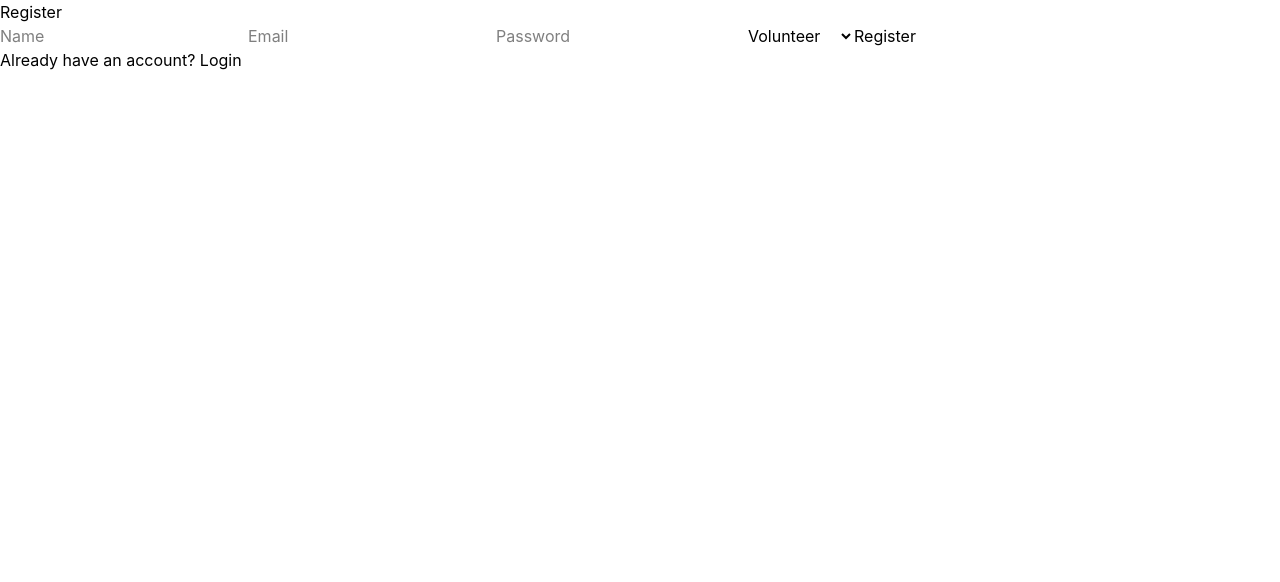
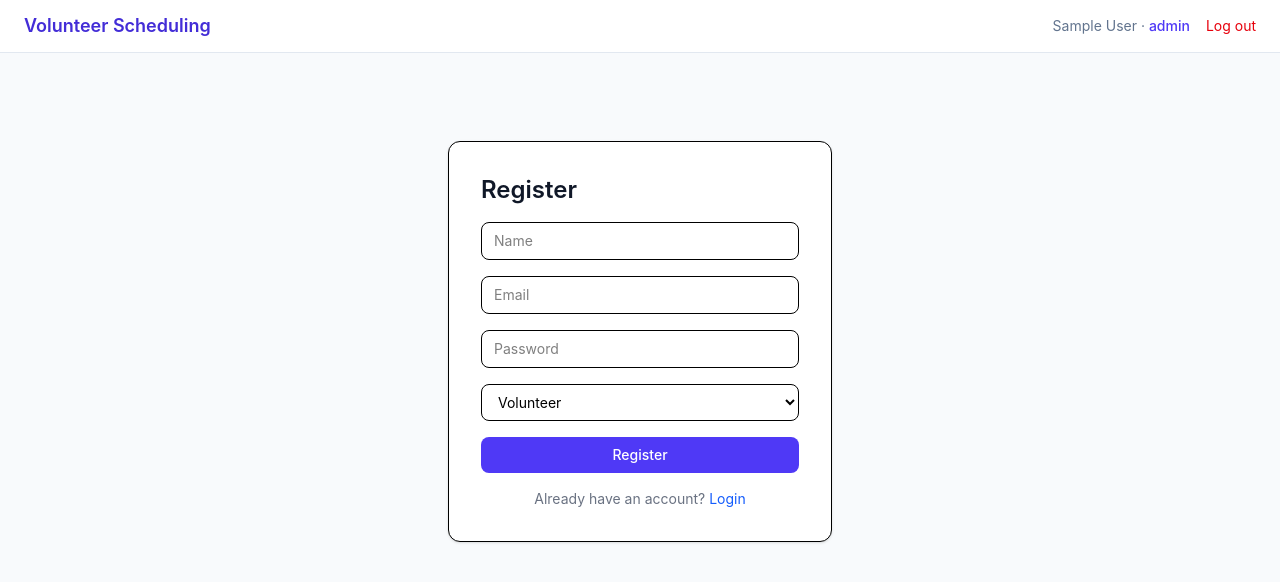
Before and after one commit to PrathamGarg05/Volunteer-Scheduling, a React (Vite) app in the folder client/: page /register in a window 1280 px wide. Shown: the top 582 px of the page. Built offline with nearby package versions, Linux system fonts and the light colour scheme; no server answers; sample sign-in values are in the browser's storage.

Commit message:
style: add tailwind css and restyle auth, program, and shift screens

```diff
--- a/client/src/App.jsx
+++ b/client/src/App.jsx
@@ -5,11 +5,14 @@ import Login from './pages/Login.jsx';
 import Register from './pages/Register.jsx';
 import ProgramsList from './pages/ProgramList.jsx';
 import ProgramDetail from './pages/ProgramDetails.jsx';
-
+import NavBar from './components/NavBar.jsx';
 export default function App() {
   return (
     <AuthProvider>
       <BrowserRouter>
+        <main className="min-h-screen bg-slate-50">
+          <NavBar />
+          <div className="max-w-4xl mx-auto p-6">
             <Routes>
               <Route path="/login" element={<Login />} />
               <Route path="/register" element={<Register />} />
@@ -17,6 +20,10 @@ export default function App() {
               <Route path="/programs/:id" element={<ProtectedRoute><ProgramDetail /></ProtectedRoute>} />
               <Route path="/" element={<Navigate to="/programs" replace />} />
             </Routes>
+          </div>
+        </main>
+
+
       </BrowserRouter>
     </AuthProvider>
   );
--- /dev/null
+++ b/client/src/components/FillStateBadge.jsx
@@ -0,0 +1,14 @@
+const styles = {
+    "Open": "bg-green-100 text-green-800",
+    "Partially Filled": "bg-yellow-100 text-yellow-800",
+    "Filled": "bg-blue-100 text-blue-800",
+    "Closed": "bg-gray-200 text-gray-600",
+  };
+
+  export default function FillStateBadge({ status }) {
+    return (
+      <span className={`px-2 py-1 rounded-full text-xs font-medium ${styles[status]}`}>
+        {status}
+      </span>
+    );
+  }
--- /dev/null
+++ b/client/src/components/NavBar.jsx
@@ -0,0 +1,19 @@
+import { Link } from "react-router-dom";
+import { useAuth } from "../hooks/useAuth.js";
+
+export default function NavBar() {
+    const { user, logout } = useAuth();
+    if (!user) return null;
+
+    return (
+        <nav className="bg-white border-b border-slate-200 px-6 py-3 flex items-center justify-between">
+            <Link to="/programs" className="font-semibold text-lg text-indigo-700">
+                Volunteer Scheduling
+            </Link>
+            <div className="flex items-center gap-4 text-sm">
+                <span className="text-slate-500">{user.name} · <span className="text-indigo-600 font-medium">{user.role}</span></span>
+                <button onClick={logout} className="text-red-600 hover:underline">Log out</button>
+            </div>
+        </nav>
+    );
+}
--- a/client/src/pages/Login.jsx
+++ b/client/src/pages/Login.jsx
@@ -23,13 +23,27 @@ export default function Login() {
   };
 
   return (
-    <form onSubmit={handleSubmit}>
-      <h2>Login</h2>
-      {error && <p style={{ color: "red" }}>{error}</p>}
-      <input type="email" placeholder="Email" value={email} onChange={(e) => setEmail(e.target.value)} required />
-      <input type="password" placeholder="Password" value={password} onChange={(e) => setPassword(e.target.value)} required />
-      <button type="submit">Log in</button>
-      <p>No account? <Link to="/register">Register</Link></p>
-    </form>
+    <div className="max-w-sm mx-auto mt-16">
+      <form onSubmit={handleSubmit} className="bg-white p-8 rounded-xl shadow-sm border space-y-4">
+        <h2 className="text-2xl font-semibold text-gray-900">Login</h2>
+        {error && <p className="text-sm text-red-600 bg-red-50 px-3 py-2 rounded">{error}</p>}
+        <input
+          type="email" placeholder="Email" value={email}
+          onChange={(e) => setEmail(e.target.value)} required
+          className="w-full border rounded-lg px-3 py-2 text-sm focus:outline-none focus:ring-2 focus:ring-blue-500"
+        />
+        <input
+          type="password" placeholder="Password" value={password}
+          onChange={(e) => setPassword(e.target.value)} required
+          className="w-full border rounded-lg px-3 py-2 text-sm focus:outline-none focus:ring-2 focus:ring-blue-500"
+        />
+        <button type="submit" className="w-full bg-indigo-600 text-white rounded-lg py-2 text-sm font-medium hover:bg-indigo-700">
+          Log in
+        </button>
+        <p className="text-sm text-gray-500 text-center">
+          No account? <Link to="/register" className="text-blue-600 hover:underline">Register</Link>
+        </p>
+      </form>
+    </div>
   );
 }
--- a/client/src/pages/ProgramList.jsx
+++ b/client/src/pages/ProgramList.jsx
@@ -23,21 +23,44 @@ export default function ProgramsList() {
   };
 
   return (
-    <div>
-      <h2>Programs</h2>
+    <div className="space-y-6">
+      <h2 className="text-2xl font-semibold text-gray-900">Programs</h2>
 
       {user.role === "coordinator" && (
-        <form onSubmit={handleCreate}>
-          <input placeholder="Name" value={form.name} onChange={(e) => setForm({ ...form, name: e.target.value })} required />
-          <input placeholder="Description" value={form.description} onChange={(e) => setForm({ ...form, description: e.target.value })} />
-          <button type="submit">Create Program</button>
+        <form onSubmit={handleCreate} className="bg-white border border-slate-200 rounded-xl p-5 shadow-sm">
+            <h3 className="text-sm font-semibold text-slate-700 mb-4">Create a program</h3>
+            <div className="grid grid-cols-1 sm:grid-cols-2 gap-4">
+            <div>
+                <label className="block text-xs font-medium text-slate-500 mb-1">Name</label>
+                <input
+                value={form.name}
+                onChange={(e) => setForm({ ...form, name: e.target.value })} required
+                className="w-full border border-slate-300 rounded-lg px-3 py-2 text-sm focus:outline-none focus:ring-2 focus:ring-indigo-500 focus:border-indigo-500"
+                />
+            </div>
+            <div>
+                <label className="block text-xs font-medium text-slate-500 mb-1">Description</label>
+                <input
+                value={form.description}
+                onChange={(e) => setForm({ ...form, description: e.target.value })}
+                className="w-full border border-slate-300 rounded-lg px-3 py-2 text-sm focus:outline-none focus:ring-2 focus:ring-indigo-500 focus:border-indigo-500"
+                />
+            </div>
+            </div>
+            <button
+            type="submit"
+            className="mt-4 w-full sm:w-auto bg-indigo-600 text-white rounded-lg px-5 py-2.5 text-sm font-medium hover:bg-indigo-700 transition"
+            >
+            Create Program
+            </button>
         </form>
-      )}
+       )}
 
-      <ul>
+      <ul className="space-y-2">
         {programs.map((p) => (
-          <li key={p._id}>
-            <Link to={`/programs/${p._id}`}>{p.name}</Link> — {p.description}
+          <li key={p._id} className="bg-white border rounded-xl p-4 hover:border-indigo-300 hover:shadow-md transition">
+            <Link to={`/programs/${p._id}`} className="font-medium text-gray-900">{p.name}</Link>
+            <p className="text-sm text-gray-500">{p.description}</p>
           </li>
         ))}
       </ul>
--- a/client/src/pages/Register.jsx
+++ b/client/src/pages/Register.jsx
@@ -24,18 +24,33 @@ export default function Register() {
   };
 
   return (
-    <form onSubmit={handleSubmit}>
-      <h2>Register</h2>
-      {error && <p style={{ color: "red" }}>{error}</p>}
-      <input name="name" placeholder="Name" value={form.name} onChange={handleChange} required />
-      <input name="email" type="email" placeholder="Email" value={form.email} onChange={handleChange} required />
-      <input name="password" type="password" placeholder="Password" value={form.password} onChange={handleChange} required />
-      <select name="role" value={form.role} onChange={handleChange}>
-        <option value="volunteer">Volunteer</option>
-        <option value="coordinator">Coordinator</option>
-      </select>
-      <button type="submit">Register</button>
-      <p>Already have an account? <Link to="/login">Login</Link></p>
-    </form>
+    <div className="max-w-sm mx-auto mt-16">
+      <form onSubmit={handleSubmit} className="bg-white p-8 rounded-xl shadow-sm border space-y-4">
+        <h2 className="text-2xl font-semibold text-gray-900">Register</h2>
+        {error && <p className="text-sm text-red-600 bg-red-50 px-3 py-2 rounded">{error}</p>}
+        <input
+          name="name" placeholder="Name" value={form.name} onChange={handleChange} required
+          className="w-full border rounded-lg px-3 py-2 text-sm focus:outline-none focus:ring-2 focus:ring-blue-500"
+        />
+        <input
+          name="email" type="email" placeholder="Email" value={form.email} onChange={handleChange} required
+          className="w-full border rounded-lg px-3 py-2 text-sm focus:outline-none focus:ring-2 focus:ring-blue-500"
+        />
+        <input
+          name="password" type="password" placeholder="Password" value={form.password} onChange={handleChange} required
+          className="w-full border rounded-lg px-3 py-2 text-sm focus:outline-none focus:ring-2 focus:ring-blue-500"
+        />
+        <select name="role" value={form.role} onChange={handleChange} className="w-full border rounded-lg px-3 py-2 text-sm focus:outline-none focus:ring-2 focus:ring-blue-500">
+          <option value="volunteer">Volunteer</option>
+          <option value="coordinator">Coordinator</option>
+        </select>
+        <button type="submit" className="w-full bg-indigo-600 text-white rounded-lg py-2 text-sm font-medium hover:bg-indigo-700">
+          Register
+        </button>
+        <p className="text-sm text-gray-500 text-center">
+          Already have an account? <Link to="/login" className="text-blue-600 hover:underline">Login</Link>
+        </p>
+      </form>
+    </div>
   );
 }
```
Also changed, not shown: client/src/pages/ProgramDetails.jsx (+64 -16 lines). Lines whose indentation alone changed are shown as unchanged.
